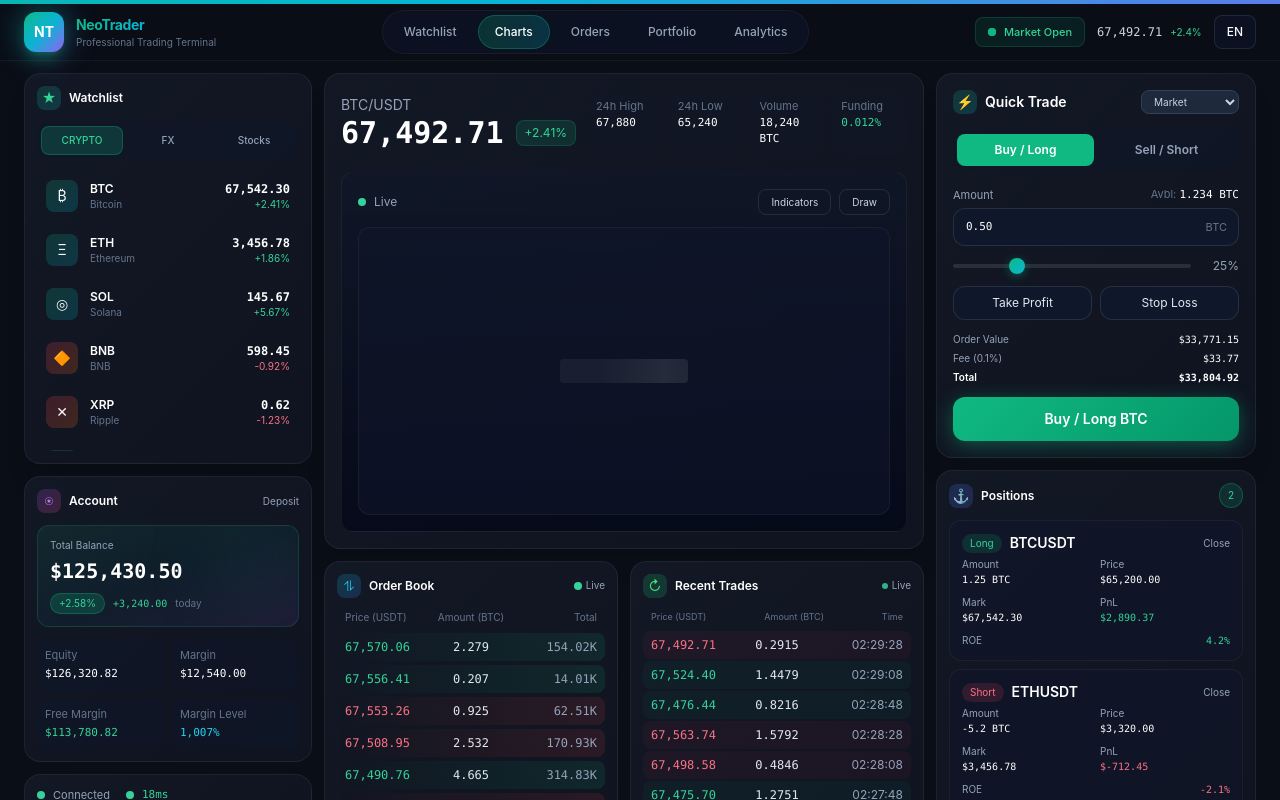
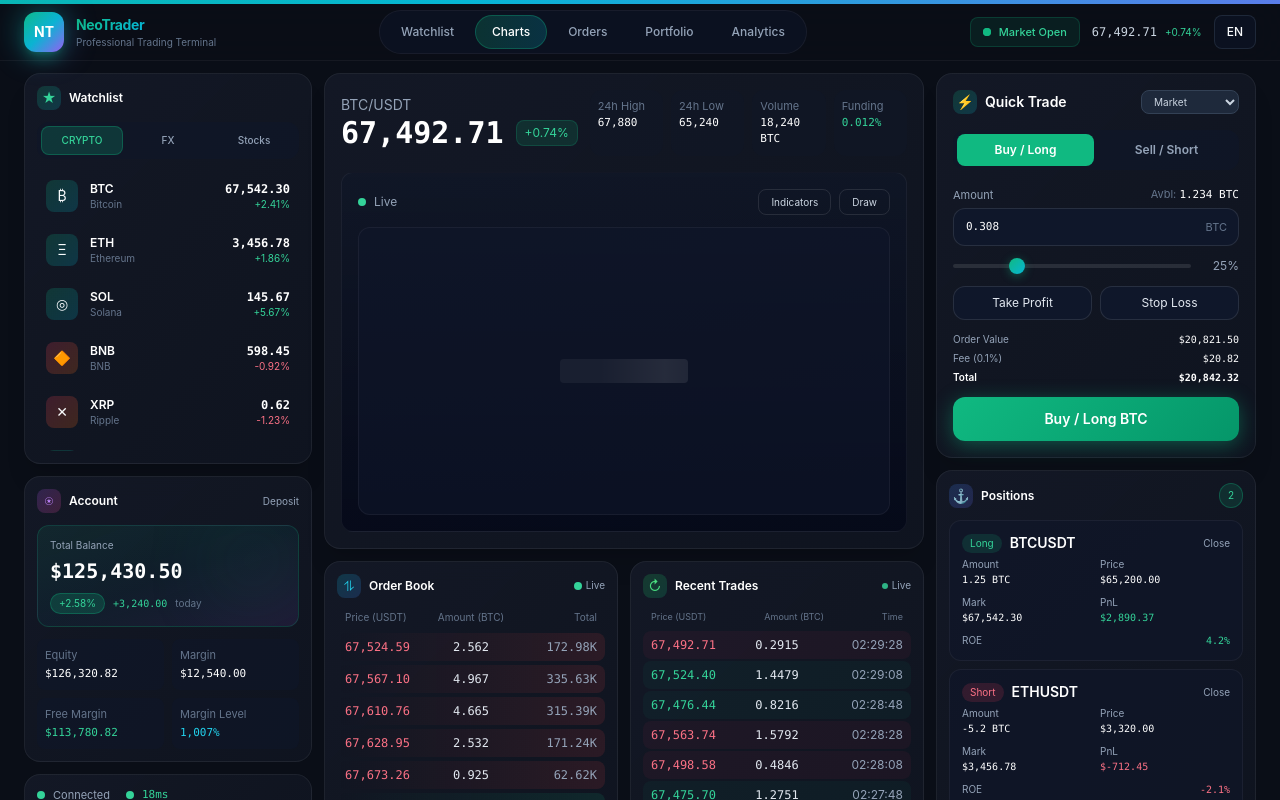
Before and after one commit to Parsaeffatravesh/Trenatest, a Next.js app: page / in a window 1280 px wide. Shown: the top 800 px of the page. Built offline with nearby package versions, Linux system fonts and the light colour scheme.

Commit message:
Fix mock data hydration and translations

```diff
--- a/app/page.tsx
+++ b/app/page.tsx
@@ -58,6 +58,7 @@ const translations: Record<Language, TranslationTree> = {
     server: { connected: 'Connected', server: 'Server', leverage: 'Leverage', session: 'Session' },
     account: { title: 'Account', deposit: 'Deposit', totalBalance: 'Total Balance', equity: 'Equity', margin: 'Margin', freeMargin: 'Free Margin', marginLevel: 'Margin Level', today: 'today' },
     chart: { indicators: 'Indicators', draw: 'Draw', volume: 'Volume' },
+    market: { high24h: '24h High', low24h: '24h Low', volume: 'Volume', funding: 'Funding', mark: 'Mark' },
     orderBook: { title: 'Order Book', price: 'Price (USDT)', amount: 'Amount (BTC)', total: 'Total', buyers: 'Buyers', sellers: 'Sellers' },
     recentTrades: { title: 'Recent Trades', price: 'Price (USDT)', amount: 'Amount (BTC)', time: 'Time' },
     trades: { count: 'Trades', buyVolume: 'Buy Vol', sellVolume: 'Sell Vol' },
@@ -78,6 +79,7 @@ const translations: Record<Language, TranslationTree> = {
     server: { connected: 'متصل', server: 'سرور', leverage: 'اهرم', session: 'نشست' },
     account: { title: 'حساب', deposit: 'واریز', totalBalance: 'موجودی کل', equity: 'ارزش خالص', margin: 'مارجین', freeMargin: 'مارجین آزاد', marginLevel: 'سطح مارجین', today: 'امروز' },
     chart: { indicators: 'اندیکاتورها', draw: 'رسم', volume: 'حجم' },
+    market: { high24h: 'بیشترین ۲۴ساعت', low24h: 'کمترین ۲۴ساعت', volume: 'حجم', funding: 'فاندینگ', mark: 'مارک' },
     orderBook: { title: 'دفتر سفارشات', price: 'قیمت (USDT)', amount: 'مقدار (BTC)', total: 'مجموع', buyers: 'خریداران', sellers: 'فروشندگان' },
     recentTrades: { title: 'معاملات اخیر', price: 'قیمت (USDT)', amount: 'مقدار (BTC)', time: 'زمان' },
     trades: { count: 'معاملات', buyVolume: 'حجم خرید', sellVolume: 'حجم فروش' },
@@ -148,22 +150,32 @@ function formatCompact(num: number) {
 }
 
 function generateOrderBook(): OrderBookRow[] {
-  const rows: OrderBookRow[] = [];
-  for (let i = 0; i < 10; i += 1) {
-    const price = 67500 + (Math.random() - 0.5) * 200;
-    const amount = 0.1 + Math.random() * 5;
-    rows.push({ price, amount, total: price * amount, side: i < 5 ? 'ask' : 'bid' });
+  const asks: OrderBookRow[] = [];
+  const bids: OrderBookRow[] = [];
+  const mid = 67500;
+
+  for (let i = 0; i < 5; i += 1) {
+    const askPrice = mid + 20 + Math.random() * 200;
+    const askAmount = 0.1 + Math.random() * 5;
+    asks.push({ price: askPrice, amount: askAmount, total: askPrice * askAmount, side: 'ask' });
+
+    const bidPrice = mid - 20 - Math.random() * 200;
+    const bidAmount = 0.1 + Math.random() * 5;
+    bids.push({ price: bidPrice, amount: bidAmount, total: bidPrice * bidAmount, side: 'bid' });
   }
-  return rows.sort((a, b) => b.price - a.price);
+
+  return [...asks.sort((a, b) => a.price - b.price), ...bids.sort((a, b) => b.price - a.price)];
 }
 
-function generateTrades(): Trade[] {
+function generateTrades(language: Language): Trade[] {
   const trades: Trade[] = [];
+  const locale = language === 'fa' ? 'fa-IR' : 'en-US';
+
   for (let i = 0; i < 15; i += 1) {
     const side = Math.random() > 0.5 ? 'buy' : 'sell';
     const price = 67500 + (Math.random() - 0.5) * 150;
     const amount = Math.random() * 2;
-    const time = new Date(Date.now() - i * 20_000).toLocaleTimeString('en-US', { hour12: false });
+    const time = new Date(Date.now() - i * 20_000).toLocaleTimeString(locale, { hour12: false });
     trades.push({ side, price, amount, time });
   }
   return trades;
@@ -175,8 +187,10 @@ export default function Home() {
   const [orderType, setOrderType] = useState<'market' | 'limit' | 'stop' | 'trailing'>('market');
   const [isBuyMode, setIsBuyMode] = useState(true);
   const [sliderValue, setSliderValue] = useState(25);
-  const [orderBook, setOrderBook] = useState<OrderBookRow[]>(() => generateOrderBook());
-  const [trades, setTrades] = useState<Trade[]>(() => generateTrades());
+  const [orderBook, setOrderBook] = useState<OrderBookRow[]>([]);
+  const [trades, setTrades] = useState<Trade[]>([]);
+  const [amount, setAmount] = useState(0.25 * 1.234);
+  const maxAmount = 1.234;
 
   useEffect(() => {
     const html = document.documentElement;
@@ -185,12 +199,15 @@ export default function Home() {
   }, [language]);
 
   useEffect(() => {
+    setOrderBook(generateOrderBook());
+    setTrades(generateTrades(language));
+
     const interval = setInterval(() => {
       setOrderBook(generateOrderBook());
-      setTrades(generateTrades());
+      setTrades(generateTrades(language));
     }, 5000);
     return () => clearInterval(interval);
-  }, []);
+  }, [language]);
 
   const t = (path: string) => getNestedTranslation(translations[language], path) ?? path;
 
@@ -199,7 +216,14 @@ export default function Home() {
   const totalBalance = 125430.5;
   const todayPnL = 3240;
   const headerPrice = trades[0]?.price ?? 67542.3;
-  const headerChange = 2.4;
+  const headerBasePrice = 67000;
+  const headerChange = ((headerPrice - headerBasePrice) / headerBasePrice) * 100;
+
+  const normalizedAmount = amount > maxAmount ? maxAmount : amount;
+  const feeRate = 0.001;
+  const orderValue = headerPrice * normalizedAmount;
+  const feeValue = orderValue * feeRate;
+  const totalValue = orderValue + feeValue;
 
   return (
     <div className="min-h-screen pb-10">
@@ -241,7 +265,7 @@ export default function Home() {
               <span className="font-mono text-slate-300">{formatNumber(headerPrice, language)}</span>
               <span className={`text-[10px] ${headerChange >= 0 ? 'text-emerald-400' : 'text-rose-400'}`}>
                 {headerChange >= 0 ? '+' : ''}
-                {headerChange}%
+                {headerChange.toFixed(2)}%
               </span>
             </div>
             <button
@@ -380,29 +404,32 @@ export default function Home() {
 
         <section className="flex-1 flex flex-col gap-3">
           <div className="rounded-2xl glass-card p-4 shadow-xl">
-            <div className="flex flex-col lg:flex-row lg:items-center lg:justify-between gap-3">
-              <div>
-                <p className="text-sm text-slate-400">BTC/USDT</p>
-                <div className="flex items-center gap-3">
-                  <p className="text-3xl font-bold text-white font-mono">{formatNumber(headerPrice, language)}</p>
-                  <span className="px-2 py-1 text-xs rounded-lg bg-emerald-500/15 text-emerald-400 border border-emerald-500/20">+2.41%</span>
+              <div className="flex flex-col lg:flex-row lg:items-center lg:justify-between gap-3">
+                <div>
+                  <p className="text-sm text-slate-400">BTC/USDT</p>
+                  <div className="flex items-center gap-3">
+                    <p className="text-3xl font-bold text-white font-mono">{formatNumber(headerPrice, language)}</p>
+                    <span className={`px-2 py-1 text-xs rounded-lg border ${headerChange >= 0 ? 'bg-emerald-500/15 text-emerald-400 border-emerald-500/20' : 'bg-rose-500/15 text-rose-400 border-rose-500/20'}`}>
+                      {headerChange >= 0 ? '+' : ''}
+                      {headerChange.toFixed(2)}%
+                    </span>
+                  </div>
                 </div>
-              </div>
               <div className="grid grid-cols-2 md:grid-cols-4 gap-2 text-[11px]">
                 <div className="p-2 rounded-xl bg-slate-900/40">
-                  <p className="text-slate-500">24h High</p>
+                  <p className="text-slate-500">{t('market.high24h')}</p>
                   <p className="font-mono text-white">67,880</p>
                 </div>
                 <div className="p-2 rounded-xl bg-slate-900/40">
-                  <p className="text-slate-500">24h Low</p>
+                  <p className="text-slate-500">{t('market.low24h')}</p>
                   <p className="font-mono text-white">65,240</p>
                 </div>
                 <div className="p-2 rounded-xl bg-slate-900/40">
-                  <p className="text-slate-500">Volume</p>
+                  <p className="text-slate-500">{t('market.volume')}</p>
                   <p className="font-mono text-white">18,240 BTC</p>
                 </div>
                 <div className="p-2 rounded-xl bg-slate-900/40">
-                  <p className="text-slate-500">Funding</p>
+                  <p className="text-slate-500">{t('market.funding')}</p>
                   <p className="font-mono text-emerald-400">0.012%</p>
                 </div>
               </div>
@@ -568,13 +595,20 @@ export default function Home() {
                 <label className="flex items-center justify-between text-slate-400 mb-1">
                   <span>{t('order.amount')}</span>
                   <span className="text-slate-500">
-                    {t('order.available')} <span className="text-white font-mono">1.234 BTC</span>
+                    {t('order.available')} <span className="text-white font-mono">{formatNumber(maxAmount, language, 3)} BTC</span>
                   </span>
                 </label>
                 <div className="relative">
                   <input
                     type="text"
-                    defaultValue="0.50"
+                    value={normalizedAmount.toFixed(3)}
+                    onChange={(event) => {
+                      const value = Number(event.target.value);
+                      if (Number.isNaN(value)) return;
+                      const clamped = Math.max(0, Math.min(maxAmount, value));
+                      setAmount(clamped);
+                      setSliderValue(Math.round((clamped / maxAmount) * 100));
+                    }}
                     className="w-full px-3 py-2.5 rounded-xl bg-slate-900 border border-white/10 text-white font-mono focus:outline-none focus:border-emerald-500/50 focus:ring-1 focus:ring-emerald-500/20"
                   />
                   <span className="absolute right-3 top-1/2 -translate-y-1/2 text-slate-500">BTC</span>
@@ -586,7 +620,11 @@ export default function Home() {
                   min={0}
                   max={100}
                   value={sliderValue}
-                  onChange={(event) => setSliderValue(Number(event.target.value))}
+                  onChange={(event) => {
+                    const nextSlider = Number(event.target.value);
+                    setSliderValue(nextSlider);
+                    setAmount(Number(((nextSlider / 100) * maxAmount).toFixed(3)));
+                  }}
                   className="range-slider flex-1"
                 />
                 <span className="text-xs text-slate-400 w-10 text-end">{sliderValue}%</span>
@@ -598,15 +636,15 @@ export default function Home() {
               <div className="space-y-1 text-[10px] text-slate-400">
                 <div className="flex items-center justify-between">
                   <span>{t('order.orderValue')}</span>
-                  <span className="font-mono text-white">$33,771.15</span>
+                  <span className="font-mono text-white">${formatNumber(orderValue, language)}</span>
                 </div>
                 <div className="flex items-center justify-between">
                   <span>{t('order.fee')}</span>
-                  <span className="font-mono text-white">$33.77</span>
+                  <span className="font-mono text-white">${formatNumber(feeValue, language)}</span>
                 </div>
                 <div className="flex items-center justify-between font-semibold text-white">
                   <span>{t('order.total')}</span>
-                  <span className="font-mono">$33,804.92</span>
+                  <span className="font-mono">${formatNumber(totalValue, language)}</span>
                 </div>
               </div>
               <button
@@ -649,7 +687,7 @@ export default function Home() {
                       <p className="font-mono text-white">${formatNumber(pos.entry, language)}</p>
                     </div>
                     <div>
-                      <p>Mark</p>
+                      <p>{t('market.mark')}</p>
                       <p className="font-mono text-white">${formatNumber(pos.mark, language)}</p>
                     </div>
                     <div>
```
